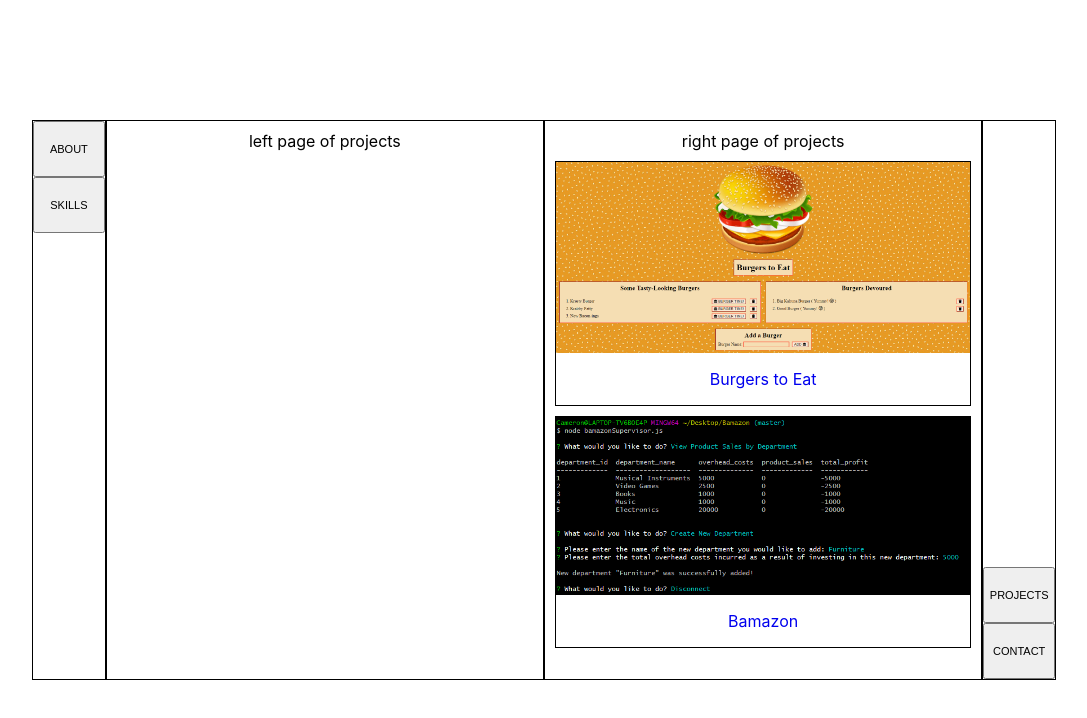
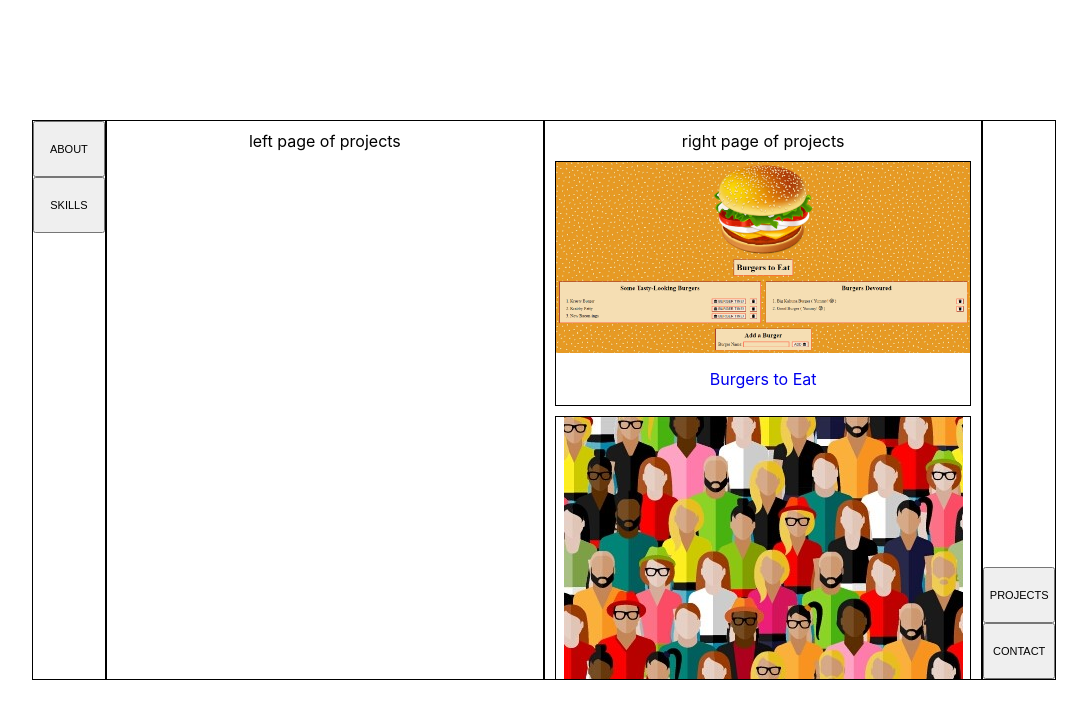
Before and after one commit to MacCabe1888/Professional-Portfolio, a React (Create React App) app: page /#/projects in a window 1280 px wide. Shown: the top 718 px of the page, without its empty margins (96-1183 px from the left). Built offline with nearby package versions, Linux system fonts and the light colour scheme.

Commit message:
added three projects

```diff
--- a/src/components/Projects/index.js
+++ b/src/components/Projects/index.js
@@ -3,7 +3,10 @@ import { Nav, Page, Project } from "../";
 import "./style.css";
 
 import burgers from "../../images/Burgers-to-Eat.png";
+import friends from "../../images/Friend-Finder.jpg";
 import bamazon from "../../images/Bamazon.png";
+import wordGuess from "../../images/Constructor-Word-Guess.png";
+import crystals from "../../images/Crystal-Collector-Game.jpg";
 
 class Projects extends Component {
   render() {
@@ -23,10 +26,28 @@ class Projects extends Component {
               name="Burgers to Eat"
             />
             <Project
+              siteURL="https://friendfinder1888.herokuapp.com/"
+              repoURL="https://github.com/MacCabe1888/Friend-Finder"
+              imgSrc={friends}
+              name="Friend Finder"
+            />
+            <Project
               siteURL="https://github.com/MacCabe1888/Bamazon"
               repoURL="https://github.com/MacCabe1888/Bamazon"
               imgSrc={bamazon}
               name="Bamazon"
+            />
+            <Project
+              siteURL="https://github.com/MacCabe1888/Constructor-Word-Guess"
+              repoURL="https://github.com/MacCabe1888/Constructor-Word-Guess"
+              imgSrc={wordGuess}
+              name="Constructor Word Guess"
+            />
+            <Project
+              siteURL="https://maccabe1888.github.io/Crystal-Collector-Game/"
+              repoURL="https://github.com/MacCabe1888/Crystal-Collector-Game"
+              imgSrc={crystals}
+              name="Crystal Collector Game"
             />
           </Page>
         </div>
```
